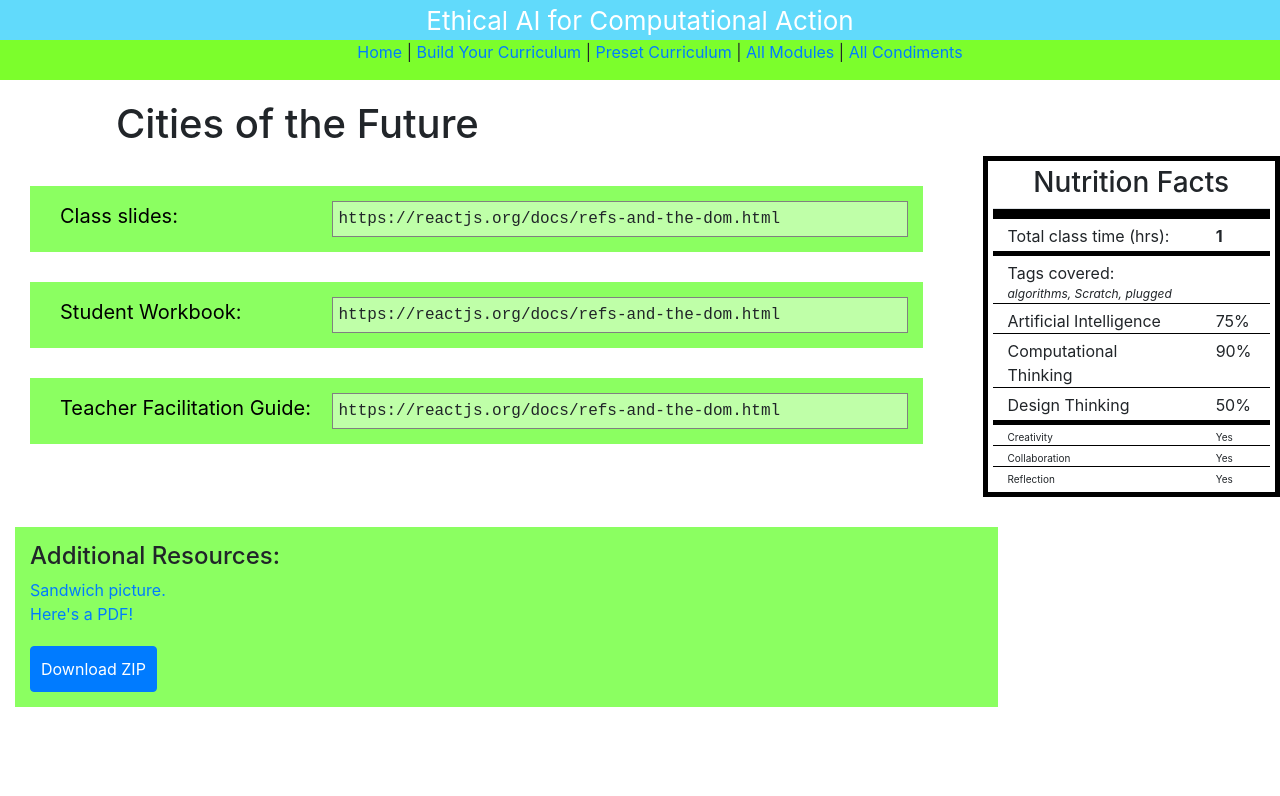
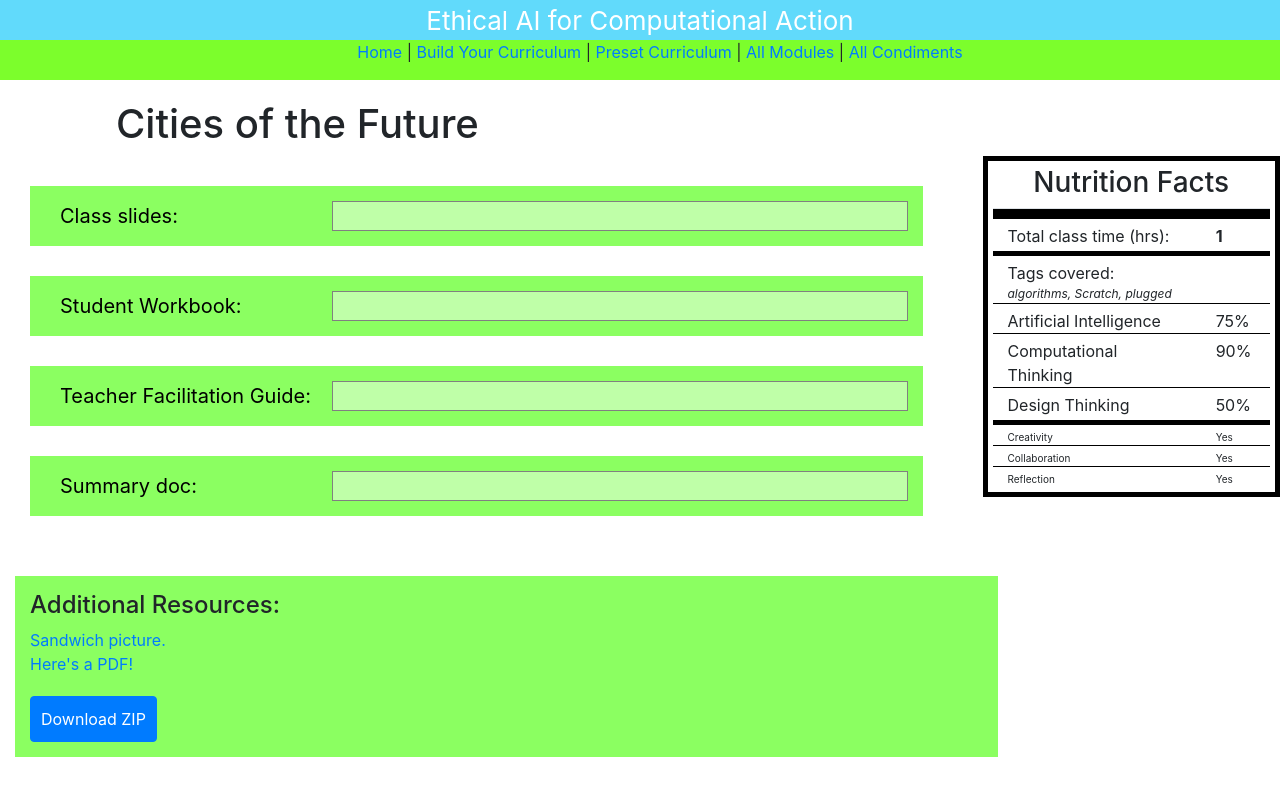
Before and after one commit to brandonwang15/meng-sandwich-app, a React (Create React App) app in the folder client/: page /sandwich/export/1 in a window 1280 px wide. Shown: the top 796 px of the page. Built offline with nearby package versions, Linux system fonts and the light colour scheme.

Commit message:
Implement "hello world" export code that, upon clicking the export button, sends a server request, and when the response is received, sets the response payload on the sandwich state in Redux, which is finally displayed by the export page.

```diff
--- a/client/src/actions/index.js
+++ b/client/src/actions/index.js
@@ -1,3 +1,5 @@
+// sandwiches actions
+
 export const setFilling = (sandwichUID, fillingIndex, newValue) => ({
     type: 'SET_FILLING',
     uid: sandwichUID,
@@ -18,6 +20,14 @@ export const setWeekAndDays = (sandwichUID, numWeeks, daysInWeek) => ({
   daysInWeek: daysInWeek,
 })
 
+export const setExportResults = (sandwichUID, exportResults) => ({
+  type: "SET_SANDWICH_EXPORT_RESULTS",
+  uid: sandwichUID,
+  exportResults: exportResults,
+})
+
+// sandwichBuilder actions
+
 export const builderMoveFilling = (sandwichId, sourceListId, destinationListId, sourceIndex, destinationIndex) => ({
   type: "BUILDER_MOVE_FILLING",
   sandwichId: sandwichId,
--- a/client/src/components/modules/sandwich-builder-v2/SandwichBuilderWeekly.js
+++ b/client/src/components/modules/sandwich-builder-v2/SandwichBuilderWeekly.js
@@ -10,7 +10,7 @@ import FillingList from "./FillingList";
 
 import PropTypes from 'prop-types';
 
-import { builderMoveFilling, setWeekAndDays, builderResetSandwichContents } from '../../../actions'
+import { builderMoveFilling, setWeekAndDays, builderResetSandwichContents, setExportResults } from '../../../actions'
 import WeeklySandwichNutritionFacts from "./WeeklySandwichNutritionFacts";
 
 import styled from 'styled-components';
@@ -59,7 +59,7 @@ class SandwichBuilderWeekly extends React.Component {
         this.setWeekAndDays = this.setWeekAndDays.bind(this);
         this.updateWeeksLabel = this.updateWeeksLabel.bind(this);
         this.updateDaysLabel = this.updateDaysLabel.bind(this);
-
+        this.startExportingMaterialsForThisSandwich = this.startExportingMaterialsForThisSandwich.bind(this);
     }
 
     makeTestBackendRequest() {
@@ -137,6 +137,14 @@ class SandwichBuilderWeekly extends React.Component {
             destination.droppableId,
             source.index,
             destination.index));
+    }
+
+    startExportingMaterialsForThisSandwich() {
+        const sandwich = store.getState().sandwiches[this.props.sandwichId];
+        sandwich.startExport((responseText) => {
+            console.log("Callback got responseText: ", responseText);
+            store.dispatch(setExportResults(this.props.sandwichId, responseText));
+        });
     }
 
     render() {
@@ -225,7 +233,11 @@ class SandwichBuilderWeekly extends React.Component {
                     <div className="col-3">
                         <WeeklySandwichNutritionFacts sandwichId={this.props.sandwichId} />
                         <ExportButtonContainer>
-                            <NavLink className="btn btn-primary" to={"/sandwich/export/" + this.props.sandwichId}>Export</NavLink>
+                            <NavLink className="btn btn-primary" to={"/sandwich/export/" + this.props.sandwichId}>
+                                <div onClick={this.startExportingMaterialsForThisSandwich}>
+                                    Export
+                                </div>
+                            </NavLink>
                         </ExportButtonContainer>
                     </div>
                 </div>
--- a/client/src/components/pages/SandwichExportPage.js
+++ b/client/src/components/pages/SandwichExportPage.js
@@ -45,6 +45,7 @@ const ZipButton = styled.button`
 
 class SandwichExportPage extends React.Component {
     render() {
+        console.log("export results in render(): ", this.props.sandwichData.exportResults);
         return (
             <>
                 <div className="row">
@@ -57,7 +58,7 @@ class SandwichExportPage extends React.Component {
                                 Class slides:
                             </ExportedContentDescription>
                             <LinkTextField className="col">
-                                https://reactjs.org/docs/refs-and-the-dom.html
+                                {this.props.sandwichData.exportResults["class_slides_url"]}
                             </LinkTextField>
                         </ExportedContent>
                         <ExportedContent className="row">
@@ -65,7 +66,8 @@ class SandwichExportPage extends React.Component {
                                 Student Workbook:
                             </ExportedContentDescription>
                             <LinkTextField className="col">
-                                https://reactjs.org/docs/refs-and-the-dom.html
+                                {this.props.sandwichData.exportResults["student_workbook_url"]}
+
                             </LinkTextField>
                         </ExportedContent>
                         <ExportedContent className="row">
@@ -73,7 +75,18 @@ class SandwichExportPage extends React.Component {
                                 Teacher Facilitation Guide:
                             </ExportedContentDescription>
                             <LinkTextField className="col">
-                                https://reactjs.org/docs/refs-and-the-dom.html
+                                {this.props.sandwichData.exportResults["teacher_guide_url"]}
+
+                            </LinkTextField>
+                        </ExportedContent>
+
+                        <ExportedContent className="row">
+                            <ExportedContentDescription className="col-4">
+                                Summary doc:
+                            </ExportedContentDescription>
+                            <LinkTextField className="col">
+                                {this.props.sandwichData.exportResults["summary_doc_url"]}
+
                             </LinkTextField>
                         </ExportedContent>
                     </div>
@@ -99,6 +112,7 @@ class SandwichExportPage extends React.Component {
 }
 
 function mapStateToProps(state, props) {
+    console.log("SandwichData in export page mapstatetoprops: ", state.sandwiches[props.sandwichId]);
     return {
         sandwichData: state.sandwiches[props.sandwichId],
         builderData: state.sandwichBuilder[props.sandwichId],
--- a/client/src/misc/SandwichObjects.js
+++ b/client/src/misc/SandwichObjects.js
@@ -29,8 +29,33 @@ class CustomSandwichData {
       this.contents.push([]);
     }
 
+    // Export-related fields
+    this.exportInProgress = false;
+    this.exportResults = {};
+
     // bind instance functions
     this.latestSuggestedFillingClassNum = this.latestSuggestedFillingClassNum.bind(this);
+    this.startExport = this.startExport.bind(this);
+  }
+
+  // Start exporting the materials associated with the current state of builder for this sandwich
+  // Accepts a callback function takes a http response.
+  startExport(callback) {
+    // Cannot start export if one is still in progress
+    if (this.exportInProgress) {
+      return false;
+    }
+
+    const url = "/test";
+    fetch(url)
+      .then(data => { return data.json() })
+      .then(text => {
+          console.log("http response text: ", text);
+          console.log("calling callback");
+          return callback(text);
+        });
+
+    return true;
   }
 
   // Returns the latest suggested day of a filling (0-indexed)
--- a/client/src/reducers/sandwiches.js
+++ b/client/src/reducers/sandwiches.js
@@ -23,6 +23,14 @@ const sandwiches = (state = initialState, action) => {
   }
 
   switch (action.type) {
+    case "SET_SANDWICH_EXPORT_RESULTS":
+      console.log("Reducer handling SET_SANDWICH_EXPORT_RESULTS");
+      return {...state,
+        [action.uid]: {
+          ...sandwich,
+          exportResults: action.exportResults,
+        }
+      }
     case "SET_WEEKS_AND_DAYS_FOR_SANDWICH":
       return {...state,
         [action.uid]: {
```
Also changed, not shown: 1 other file (tests, documents, lock files or other folders).
